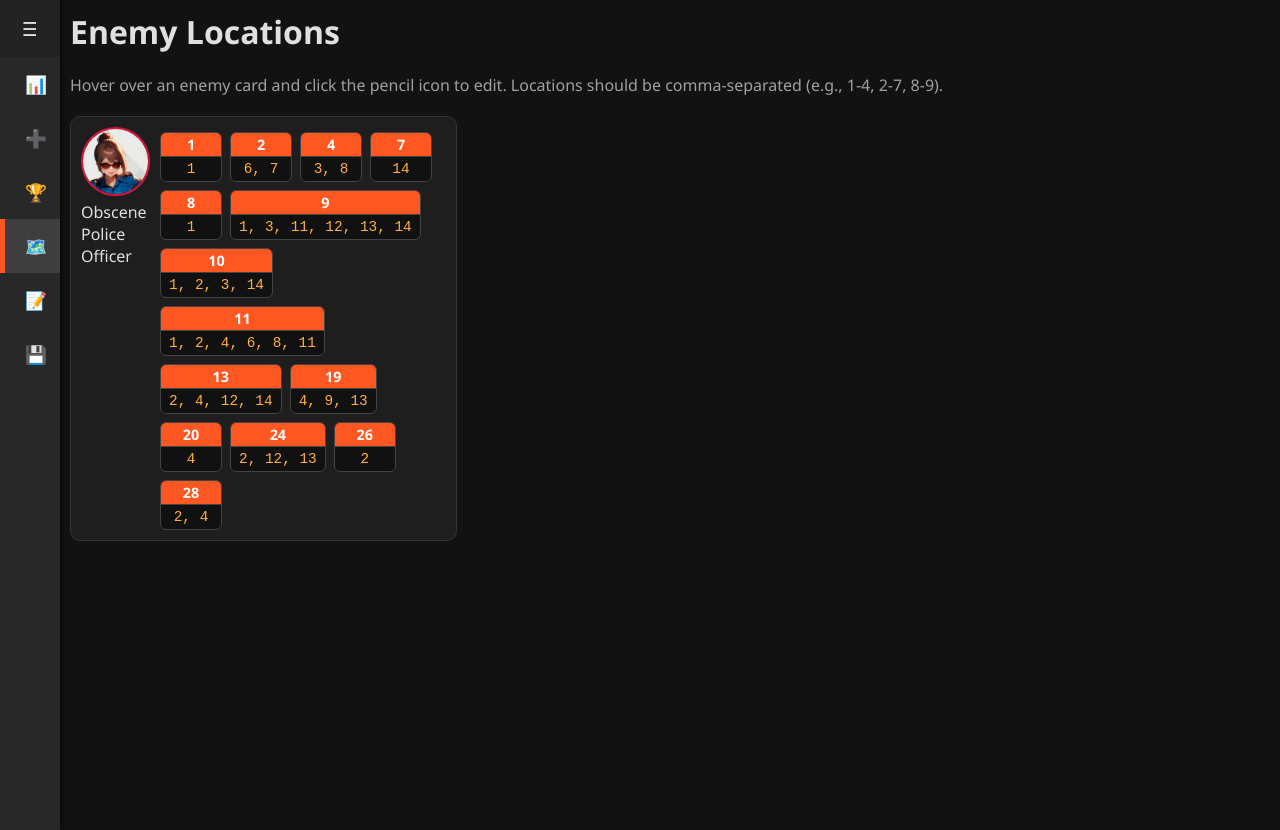
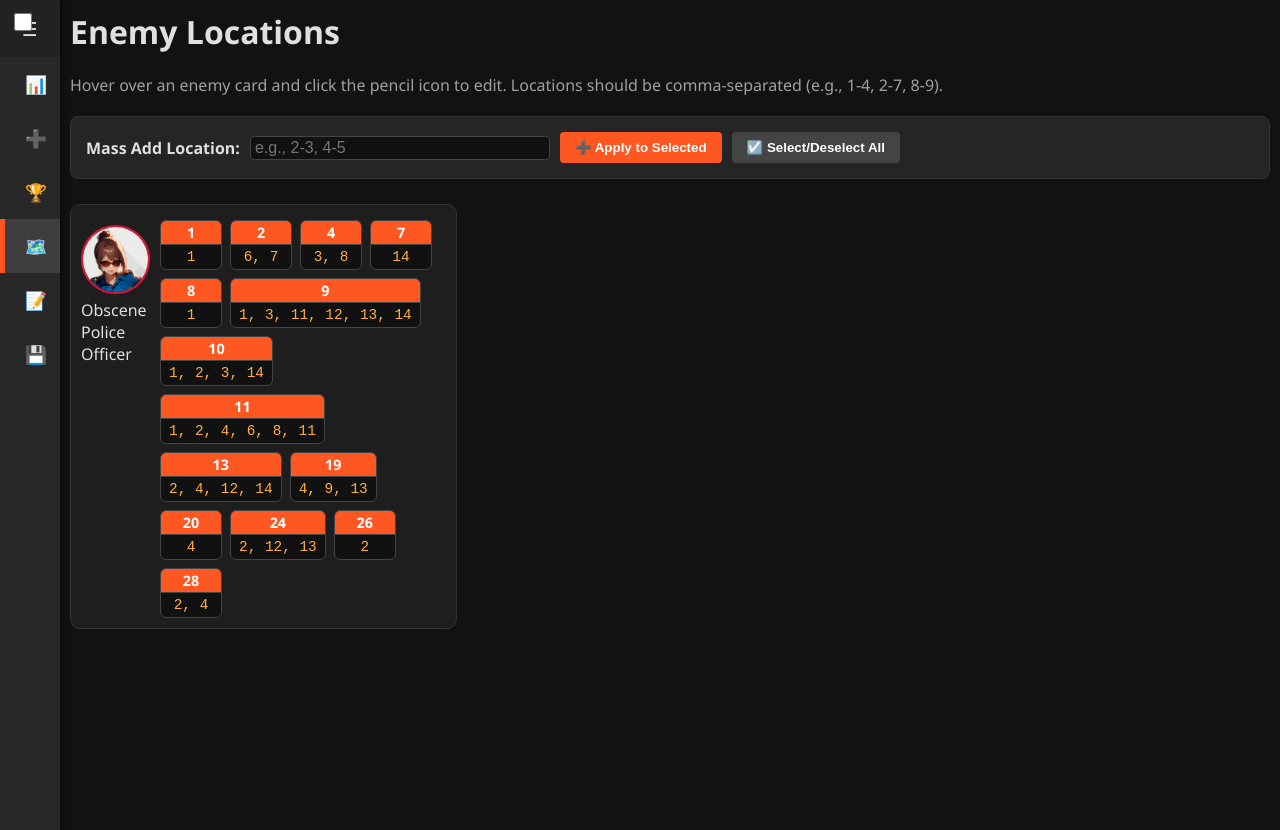
Before and after one commit to ImAmAmirulloh/EroDorado, a plain HTML site: page enemy_location.html in a window 1280 px wide. Drawn offline with Linux system fonts and the light colour scheme.

Commit message:
add fitur bulk put loc

```diff
--- a/enemy_location.html
+++ b/enemy_location.html
@@ -23,6 +23,12 @@
         <h1>Enemy Locations</h1>
         <p style="color: var(--text-muted); margin-bottom: 20px;">Hover over an enemy card and click the pencil icon to edit. Locations should be comma-separated (e.g., 1-4, 2-7, 8-9).</p>
 
+        <div class="bulk-action-panel">
+            <label for="bulk-loc-input">Mass Add Location:</label>
+            <input type="text" id="bulk-loc-input" class="edit-input" placeholder="e.g., 2-3, 4-5">
+            <button onclick="applyBulkLocation()" class="btn-bulk-save">➕ Apply to Selected</button>
+            <button onclick="toggleSelectAll()" class="btn-bulk-select">☑️ Select/Deselect All</button>
+        </div>
         <div id="enemy-container" class="enemy-grid"></div>
     </div>
 
@@ -82,6 +88,7 @@ function groupLocations(locationsArray) {
 
     return `
     <div class="enemy-card" id="enemy-card-${index}">
+        <input type="checkbox" class="enemy-checkbox" value="${index}">
         <button class="enemy-edit-btn" onclick="activateEdit(${index})">✏️</button>
 
         <div class="enemy-left-panel">
@@ -150,6 +157,52 @@ function groupLocations(locationsArray) {
             renderEnemies();
         }
 
+        // --- FITUR MASS ADD LOCATION ---
+        function applyBulkLocation() {
+            const inputVal = document.getElementById('bulk-loc-input').value.trim();
+            if (!inputVal) {
+                alert('Please enter location data first (e.g., 2-3)');
+                return;
+            }
+
+            const checkboxes = document.querySelectorAll('.enemy-checkbox:checked');
+            if (checkboxes.length === 0) {
+                alert('Please check/select at least one enemy card!');
+                return;
+            }
+
+            // Pecah lokasi baru menjadi array
+            const newLocations = inputVal.split(',').map(s => s.trim()).filter(s => s !== "");
+
+            checkboxes.forEach(cb => {
+                const idx = parseInt(cb.value);
+                const enemy = enemiesData[idx];
+
+                // Gabungkan lokasi lama dan baru
+                const combinedLocations = [...enemy.locations, ...newLocations];
+
+                // Hapus duplikat menggunakan Set (jika data sudah ada, tidak akan masuk 2 kali)
+                enemy.locations = [...new Set(combinedLocations)];
+
+                // Opsional: Urutkan array agar lebih rapi saat dibaca ulang
+                // enemy.locations.sort();
+            });
+
+            saveEnemies();
+            renderEnemies();
+
+            // Bersihkan input form setelah sukses
+            document.getElementById('bulk-loc-input').value = '';
+            alert(`Success! Location added to ${checkboxes.length} enemies.`);
+        }
+
+        let isAllSelected = false;
+        function toggleSelectAll() {
+            isAllSelected = !isAllSelected;
+            const checkboxes = document.querySelectorAll('.enemy-checkbox');
+            checkboxes.forEach(cb => cb.checked = isAllSelected);
+        }
+
         document.addEventListener('DOMContentLoaded', loadEnemies);
     </script>
 </body>
--- a/style.css
+++ b/style.css
@@ -1161,12 +1161,13 @@
     padding: 10px;
     gap: 10px;
     align-items: start;
-}
+  }
 
-.enemy-left-panel {
+  .enemy-left-panel {
     display: flex;
     flex-direction: column;
     align-items: center;
+    padding-top: 10px;
 }
 
 /* Panel Lokasi di Kanan */
@@ -1285,3 +1286,65 @@
 .enemy-card[style*="flex-direction: column"], .enemy-card[style*="flex-direction: column"] .action-buttons {
   display: block!important;
 }
+
+/* =========================================
+   BULK ACTION & CHECKBOX STYLES
+   ========================================= */
+
+.bulk-action-panel {
+    display: flex;
+    gap: 10px;
+    align-items: center;
+    margin-bottom: 25px;
+    padding: 15px;
+    background: #252525;
+    border-radius: 8px;
+    border: 1px solid var(--border);
+    flex-wrap: wrap; /* Agar responsif di layar kecil */
+}
+
+.bulk-action-panel label {
+    font-weight: bold;
+    color: var(--text-main);
+}
+
+.bulk-action-panel input {
+    width: auto;
+    flex-grow: 1;
+    max-width: 300px;
+}
+
+.btn-bulk-save, .btn-bulk-select {
+    padding: 8px 15px;
+    border: none;
+    border-radius: 4px;
+    cursor: pointer;
+    font-weight: bold;
+    transition: filter 0.2s;
+}
+
+.btn-bulk-save {
+    background-color: var(--accent);
+    color: #fff;
+}
+
+.btn-bulk-select {
+    background-color: #444;
+    color: white;
+}
+
+.btn-bulk-save:hover, .btn-bulk-select:hover {
+    filter: brightness(1.2);
+}
+
+/* Styling Checkbox di Kartu Musuh */
+.enemy-checkbox {
+    position: absolute;
+    top: 10px;
+    left: 10px;
+    width: 18px;
+    height: 18px;
+    cursor: pointer;
+    z-index: 10;
+    accent-color: var(--accent); /* Mewarnai checkbox sesuai tema */
+}
```
